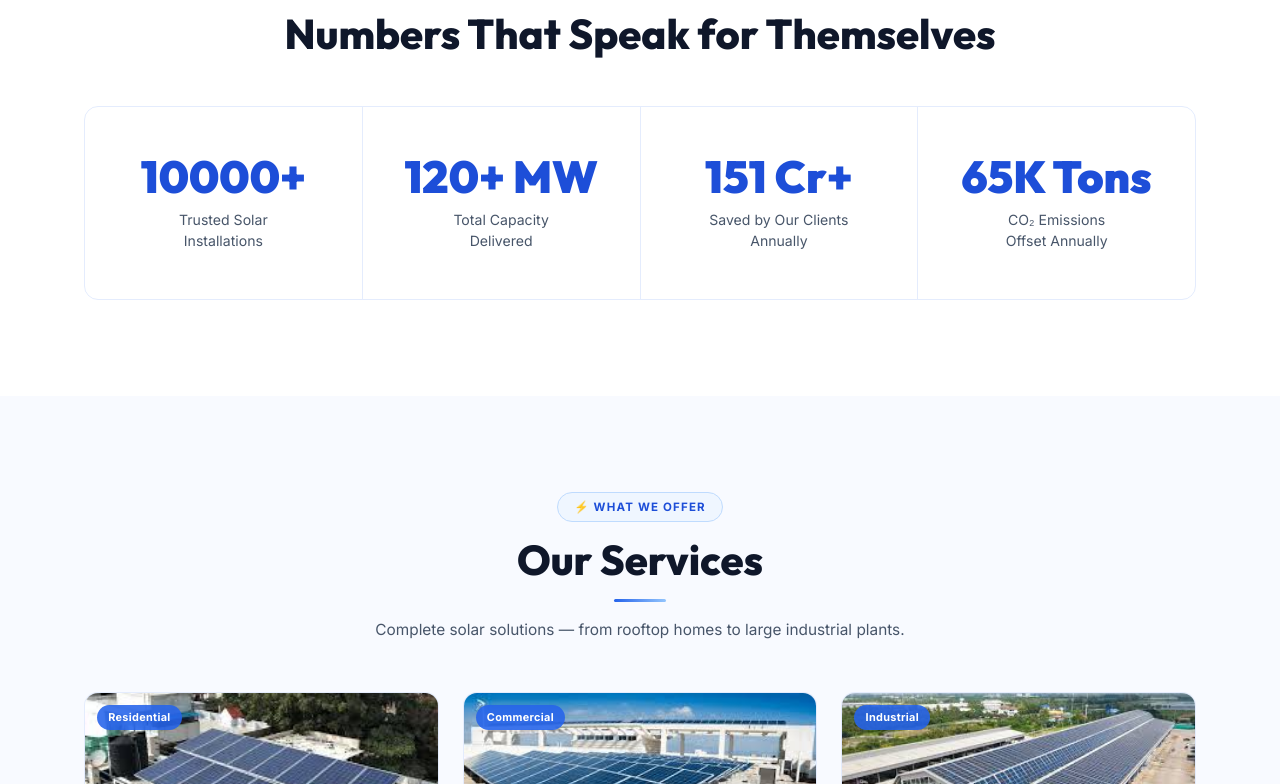
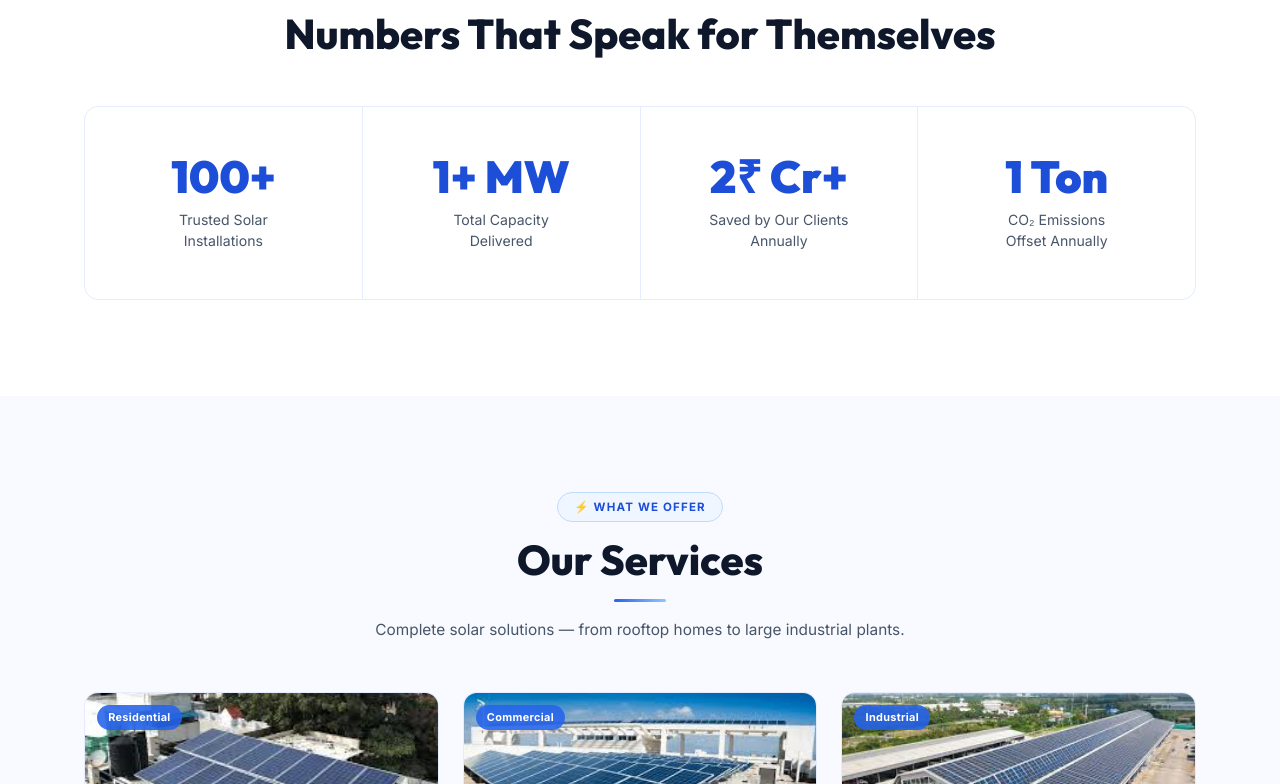
Before and after one commit to pavan347/Hari-Hara-Solar-Solutions, a plain HTML site: page index.html in a window 1280 px wide. Shown: the part 2016-2800 px from the top of the page. Drawn offline with Linux system fonts and the light colour scheme.

Commit message:
stats section numbers updated and commented MSME approved, adani certified partner

```diff
--- a/index.html
+++ b/index.html
@@ -89,7 +89,7 @@
 
       <!-- Left: headline + form prompt -->
       <div class="hero-left">
-        <div class="hero-badge">⚡ MNRE Approved · Adani Certified Partner</div>
+        <!-- <div class="hero-badge">⚡ MNRE Approved · Adani Certified Partner</div> -->
 
         <h1 class="hero-h1">
           POWERING A<br><span>BRIGHT FUTURE</span>
@@ -184,8 +184,8 @@
       </div>
 
       <div class="cert-strip reveal">
-        <span class="cert-pill">⭐ ADANI Certified Partner</span>
-        <span class="cert-pill">🏛️ MNRE Approved</span>
+        <!-- <span class="cert-pill">⭐ ADANI Certified Partner</span>
+        <span class="cert-pill">🏛️ MNRE Approved</span> -->
         <span class="cert-pill">🔋 On-Grid Specialists</span>
         <span class="cert-pill">🏠 Residential &amp; Commercial</span>
       </div>
@@ -258,25 +258,25 @@
       <div class="stats-row reveal">
         <!-- Metric 1: Total Installations -->
         <div class="stat-cell">
-          <span class="stat-n" data-count="10000" data-suffix="+">0</span>
+          <span class="stat-n" data-count="100" data-suffix="+">0</span>
           <p class="stat-l">Trusted Solar Installations</p>
         </div>
 
         <!-- Metric 2: Capacity -->
         <div class="stat-cell">
-          <span class="stat-n" data-count="120" data-suffix="+ MW">0</span>
+          <span class="stat-n" >1+ MW</span>
           <p class="stat-l">Total Capacity Delivered</p>
         </div>
 
         <!-- Metric 3: Financial Savings -->
         <div class="stat-cell">
-          <span class="stat-n" data-count="151" data-prefix="₹" data-suffix=" Cr+">0</span>
+          <span class="stat-n">2₹ Cr+</span>
           <p class="stat-l">Saved by Our Clients Annually</p>
         </div>
 
         <!-- Metric 4: Environmental Impact -->
         <div class="stat-cell">
-          <span class="stat-n" data-count="65" data-suffix="K Tons">0</span>
+          <span class="stat-n">1 Ton</span>
           <p class="stat-l">CO₂ Emissions Offset Annually</p>
         </div>
       </div>
@@ -579,7 +579,7 @@
   <footer role="contentinfo">
     <div class="foot-logo">HARI HARA <span>SOLAR</span></div>
     <p class="foot-copy">© 2025 Hari Hara Solar · Flat No 404, Pragathi Heaven Apt, Peerzadiguda, Uppal, Hyderabad</p>
-    <p class="foot-copy">MNRE Approved · Adani Certified Partner · Powering Hyderabad's Future ☀️</p>
+    <p class="foot-copy">Powering Hyderabad's Future ☀️</p>
     <p class="foot-copy">This website is designed and developed by <a href="https://gktechspheres.app" target="_blank" rel="noopener noreferrer">GK Tech Shere's</a></p>
   </footer>
 
```
